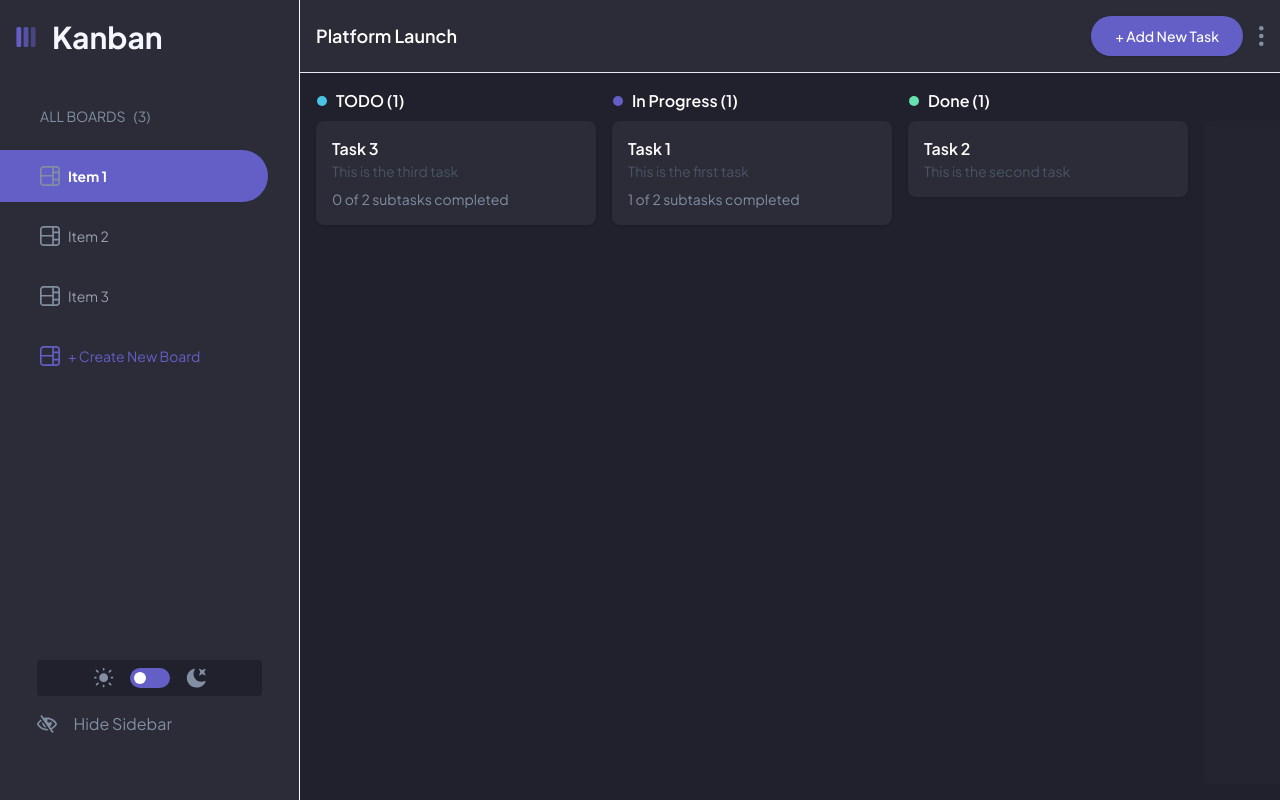
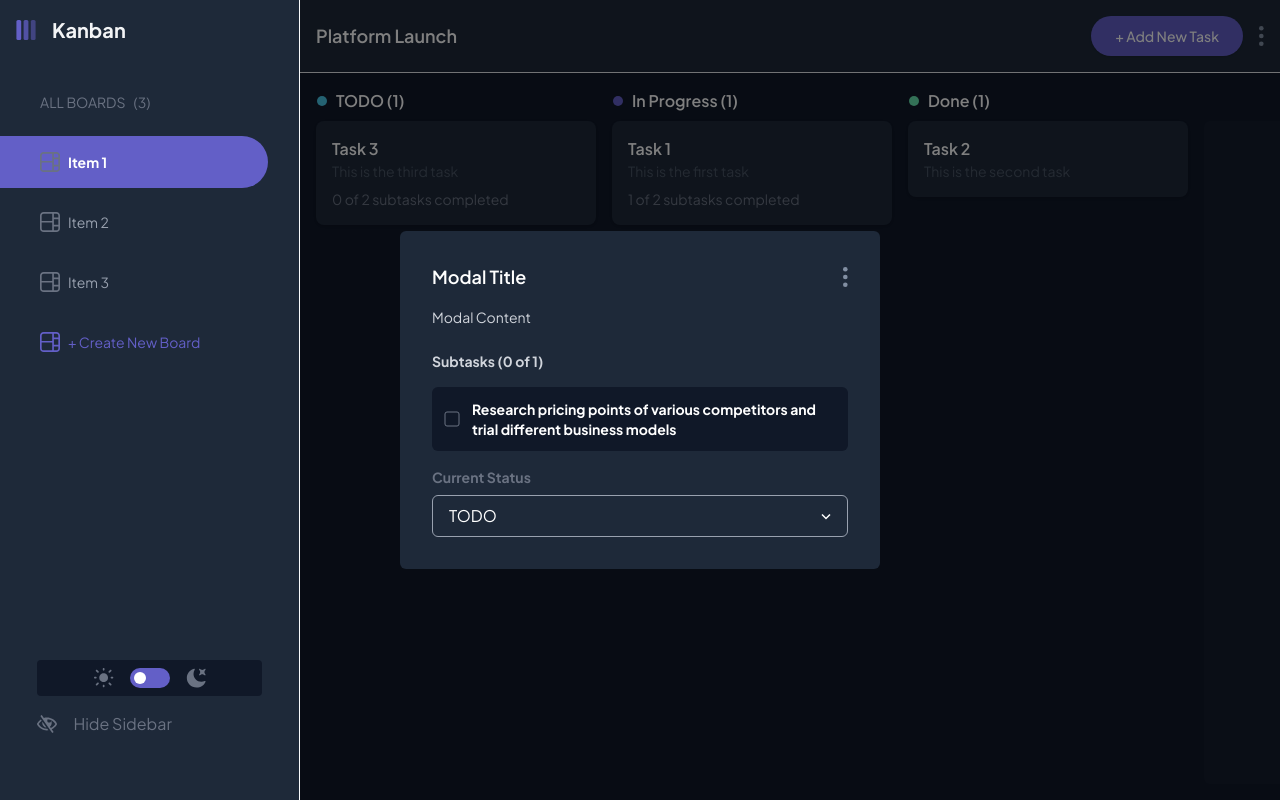
Before and after one commit to Hakdoooooooooooog/Kanban, a Next.js app: page / in a window 1280 px wide. Built offline with nearby package versions, Linux system fonts and the light colour scheme.

Commit message:
feat: Add Modal component and integrate it into the Board for enhanced task management

```diff
--- /dev/null
+++ b/components/Board/components/modal.css
@@ -0,0 +1,162 @@
+@import "tailwindcss";
+
+@custom-variant light (&:where(.light, .light *));
+@custom-variant dark (&:where(.dark, .dark *));
+
+@layer components {
+  .toggle {
+    box-sizing: border-box;
+    display: flex;
+    align-items: center;
+    justify-content: center;
+    width: 1rem;
+    height: 1rem;
+    padding: 0;
+    margin: 0;
+    outline: 0;
+    border: 0;
+    border-radius: 0.25rem;
+    background-color: transparent;
+    color: var(--color-gray-600);
+    user-select: none;
+    transition: background-color 0.2s ease-in-out, color 0.2s ease-in-out;
+
+    &:focus-visible {
+      background-color: transparent;
+      outline: 2px solid var(--color-blue);
+      outline-offset: -1px;
+    }
+
+    &:hover {
+      background-color: var(--color-gray-100);
+    }
+
+    &:active {
+      background-color: var(--color-primary);
+    }
+
+    &[data-pressed] {
+      background-color: var(--color-primary);
+      color: var(--color-gray-900);
+    }
+  }
+
+  .menu-btn {
+    display: flex;
+    align-items: center;
+    justify-content: space-between;
+    background-color: transparent;
+    color: white;
+    border: 1px solid var(--color-gray-400);
+    padding: 0.5rem 1rem;
+    border-radius: 0.375rem;
+    width: 100%;
+
+    &:active {
+      @apply bg-gray-700 dark:bg-gray-200;
+    }
+
+    &[data-popup-open] {
+      @apply bg-gray-800 dark:bg-gray-200;
+      border-color: var(--color-primary);
+    }
+
+    &:focus-visible {
+      border-color: var(--color-primary);
+    }
+
+    @variant dark {
+      color: black;
+      border-color: var(--color-gray-600);
+    }
+  }
+
+  .popup {
+    box-sizing: border-box;
+    padding-block: 0.25rem;
+    border-radius: 0.375rem;
+    background-color: var(--color-gray-900);
+    color: var(--color-gray-200);
+    transform-origin: var(--transform-origin);
+    transition: transform 150ms, opacity 150ms;
+    z-index: 1000;
+    position: relative;
+
+    &[data-starting-style],
+    &[data-ending-style] {
+      opacity: 0;
+      transform: scale(0.9);
+    }
+
+    @variant dark {
+      background-color: var(--color-gray-200);
+      color: var(--color-gray-900);
+      outline: 1px solid var(--color-gray-300);
+    }
+  }
+
+  .arrow {
+    &[data-side="top"] {
+      bottom: -7px;
+      rotate: 180deg;
+    }
+
+    &[data-side="bottom"] {
+      top: -7px;
+      rotate: 0deg;
+    }
+
+    &[data-side="left"] {
+      right: -13px;
+      rotate: 90deg;
+    }
+
+    &[data-side="right"] {
+      left: -13px;
+      rotate: -90deg;
+    }
+  }
+
+  .menu-item {
+    width: 400px;
+    outline: 0;
+    cursor: default;
+    user-select: none;
+    padding-block: 0.5rem;
+    padding-left: 1rem;
+    padding-right: 2rem;
+    display: flex;
+    font-size: 0.875rem;
+    line-height: 1rem;
+    position: relative;
+    z-index: 999;
+
+    &[data-highlighted] {
+      position: relative;
+      color: white;
+      z-index: 1000;
+
+      @variants dark {
+        color: black;
+      }
+    }
+
+    &[data-highlighted]::before {
+      content: "";
+      position: absolute;
+      inset-block: 0;
+      inset-inline: 0.25rem;
+      border-radius: 0.25rem;
+      background-color: var(--color-gray-400);
+      z-index: -1;
+    }
+  }
+
+  .arrowFill {
+    fill: var(--color-gray-900);
+
+    @variant dark {
+      fill: var(--color-gray-200);
+    }
+  }
+}
--- /dev/null
+++ b/components/Board/components/modal.tsx
@@ -0,0 +1,140 @@
+import { Menu, Toggle } from "@base-ui-components/react";
+import React from "react";
+import DottedMenu from "../../SVGIcons/DottedMenu";
+import "./modal.css";
+
+const Modal = () => {
+  return (
+    // Modal Container
+    <div className="fixed inset-0 flex items-center justify-center bg-black/50">
+      {/* Content Container */}
+      <div className="flex flex-col gap-4 bg-gray-800 dark:bg-white rounded-md p-8 w-[480px] m-auto">
+        <div className="flex items-center justify-between ">
+          <h2 className="text-lg font-semibold text-white dark:text-black">
+            Modal Title
+          </h2>
+          <DottedMenu />
+        </div>
+        <p className="text-sm text-gray-300 dark:text-gray-500">
+          Modal Content
+        </p>
+        <div className="flex flex-col gap-4 mt-2">
+          <h3 className="text-sm font-bold text-gray-300 dark:text-gray-500">
+            Subtasks (0 of 1)
+          </h3>
+          {/* Subtasks */}
+          <div className="flex items-center gap-3 p-3 bg-gray-900 dark:bg-gray-100 rounded-md">
+            <Toggle
+              className="toggle"
+              render={(props, state) => {
+                if (state.pressed) {
+                  return (
+                    <button type="button" {...props}>
+                      <CheckedIcon />
+                    </button>
+                  );
+                }
+
+                return (
+                  <button type="button" {...props}>
+                    <UncheckedIcon />
+                  </button>
+                );
+              }}
+            />
+            <p className="text-sm font-bold text-white dark:text-black">
+              Research pricing points of various competitors and trial different
+              business models
+            </p>
+          </div>
+
+          <div className="w-full flex flex-col gap-2">
+            <h3 className="text-sm font-bold text-gray-500 dark:text-gray-400">
+              Current Status
+            </h3>
+            <Menu.Root>
+              <Menu.Trigger className="menu-btn">
+                TODO <ChevronDownIcon className="inline-block ml-2" />
+              </Menu.Trigger>
+              <Menu.Portal>
+                <Menu.Positioner className={"outline-0"} sideOffset={8}>
+                  <Menu.Popup className={"popup"}>
+                    <Menu.Arrow className={"arrow"}>
+                      <ArrowSvg />
+                    </Menu.Arrow>
+                    <Menu.Item className="menu-item">In Progress</Menu.Item>
+                    <Menu.Item className="menu-item">Done</Menu.Item>
+                    <Menu.Item className="menu-item">Archived</Menu.Item>
+                  </Menu.Popup>
+                </Menu.Positioner>
+              </Menu.Portal>
+            </Menu.Root>
+          </div>
+        </div>
+      </div>
+    </div>
+  );
+};
+
+const ArrowSvg = (props: React.ComponentProps<"svg">) => {
+  return (
+    <svg width="20" height="10" viewBox="0 0 20 10" fill="none" {...props}>
+      <path
+        d="M9.66437 2.60207L4.80758 6.97318C4.07308 7.63423 3.11989 8 2.13172 8H0V10H20V8H18.5349C17.5468 8 16.5936 7.63423 15.8591 6.97318L11.0023 2.60207C10.622 2.2598 10.0447 2.25979 9.66437 2.60207Z"
+        className="arrowFill"
+      />
+    </svg>
+  );
+};
+
+const ChevronDownIcon = (props: React.ComponentProps<"svg">) => {
+  return (
+    <svg width="10" height="10" viewBox="0 0 10 10" fill="none" {...props}>
+      <path d="M1 3.5L5 7.5L9 3.5" stroke="currentcolor" strokeWidth="1.5" />
+    </svg>
+  );
+};
+
+const CheckedIcon = (props: React.ComponentProps<"svg">) => (
+  <svg
+    width="16"
+    height="16"
+    viewBox="0 0 16 16"
+    fill="none"
+    xmlns="http://www.w3.org/2000/svg"
+    {...props}
+  >
+    <rect width="16" height="16" rx="2" fill="var(--color-primary)" />
+    <path
+      d="M4.5 8L7 10.5L11.5 6"
+      stroke="white"
+      strokeWidth="2"
+      strokeLinecap="round"
+      strokeLinejoin="round"
+    />
+  </svg>
+);
+
+const UncheckedIcon = (props: React.ComponentProps<"svg">) => (
+  <svg
+    width="16"
+    height="16"
+    viewBox="0 0 16 16"
+    fill="none"
+    xmlns="http://www.w3.org/2000/svg"
+    {...props}
+  >
+    <rect
+      x="1"
+      y="1"
+      width="14"
+      height="14"
+      rx="2"
+      stroke="var(--color-gray-500)"
+      strokeWidth="1"
+      fill="none"
+    />
+  </svg>
+);
+
+export default Modal;
--- a/components/Board/index.tsx
+++ b/components/Board/index.tsx
@@ -1,5 +1,6 @@
 import React from "react";
 import Button from "../button";
+import Modal from "./components/modal";
 
 type Column = {
   id: string;
@@ -19,6 +20,7 @@ type Tasks = {
 type Subtask = Tasks & {
   taskId: Tasks["id"];
   columnName: Tasks["columnName"];
+  isCompleted?: boolean;
 };
 
 // Default columns
@@ -35,8 +37,20 @@ const SampleTasks: Tasks[] = [
     description: "This is the first task",
     columnName: "in-progress",
     subtasks: [
-      { id: "1.1", taskId: "1", title: "Subtask 1.1", columnName: "todo" },
-      { id: "1.2", taskId: "1", title: "Subtask 1.2", columnName: "done" },
+      {
+        id: "1.1",
+        taskId: "1",
+        title: "Subtask 1.1",
+        columnName: "todo",
+        isCompleted: false,
+      },
+      {
+        id: "1.2",
+        taskId: "1",
+        title: "Subtask 1.2",
+        columnName: "done",
+        isCompleted: true,
+      },
     ],
   },
   {
@@ -51,7 +65,13 @@ const SampleTasks: Tasks[] = [
     description: "This is the third task",
     columnName: "todo",
     subtasks: [
-      { id: "3.1", taskId: "3", title: "Subtask 3.1", columnName: "todo" },
+      {
+        id: "3.1",
+        taskId: "3",
+        title: "Subtask 3.1",
+        columnName: "todo",
+        isCompleted: false,
+      },
       {
         id: "3.2",
         taskId: "3",
@@ -91,18 +111,13 @@ const Board = () => {
             return (
               <Column key={column.id} column={column} count={tasks.length}>
                 {tasks.map((task) => (
-                  <Card
-                    key={task.id}
-                    taskId={task.id}
-                    title={task.title}
-                    description={task.description}
-                    subtasks={task.subtasks}
-                  />
+                  <Card key={task.id} {...task} />
                 ))}
               </Column>
             );
           })}
         <AddColumn onAddColumn={addNewColumn} />
+        <Modal />
       </div>
     </section>
   );
@@ -140,17 +155,7 @@ const EmptyBoard = ({
   );
 };
 
-const Card = ({
-  taskId,
-  title,
-  description,
-  subtasks,
-}: {
-  taskId?: string;
-  title: string;
-  description?: string;
-  subtasks?: Subtask[] | undefined;
-}) => {
+const Card = ({ id: taskId, title, description, subtasks }: Tasks) => {
   return (
     <div className="w-full p-4 bg-gray-800 dark:bg-gray-200 rounded-lg shadow-sm">
       <h4 className="text-md text-white dark:text-black font-semibold">
@@ -161,7 +166,10 @@ const Card = ({
         <p className="text-sm text-gray-500 mt-2">
           {
             subtasks.filter(
-              (tasks) => tasks.columnName === "done" && tasks.taskId === taskId
+              (tasks) =>
+                tasks.columnName === "done" &&
+                tasks.taskId === taskId &&
+                tasks.isCompleted
             ).length
           }{" "}
           of {subtasks.length} subtasks completed
```
